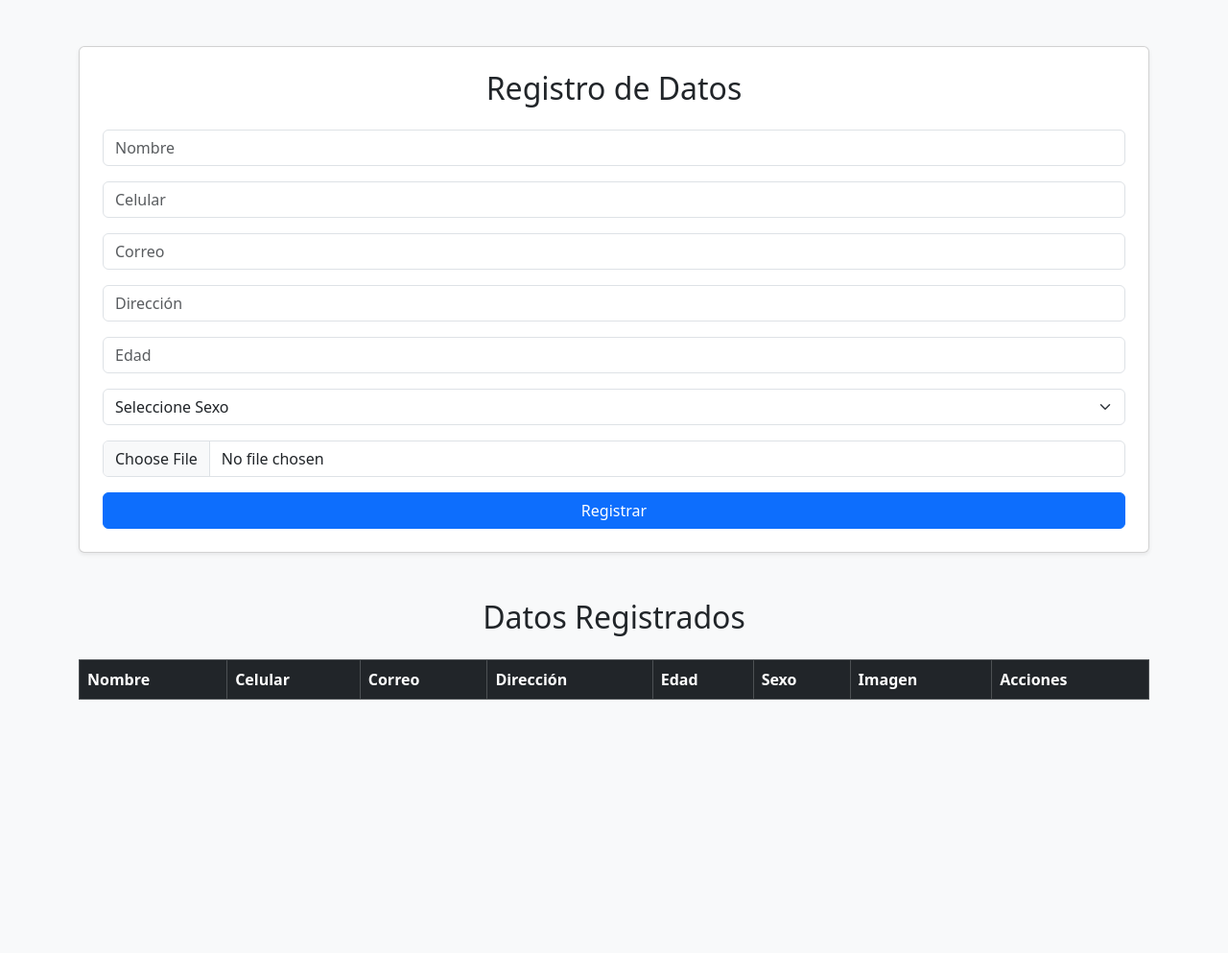
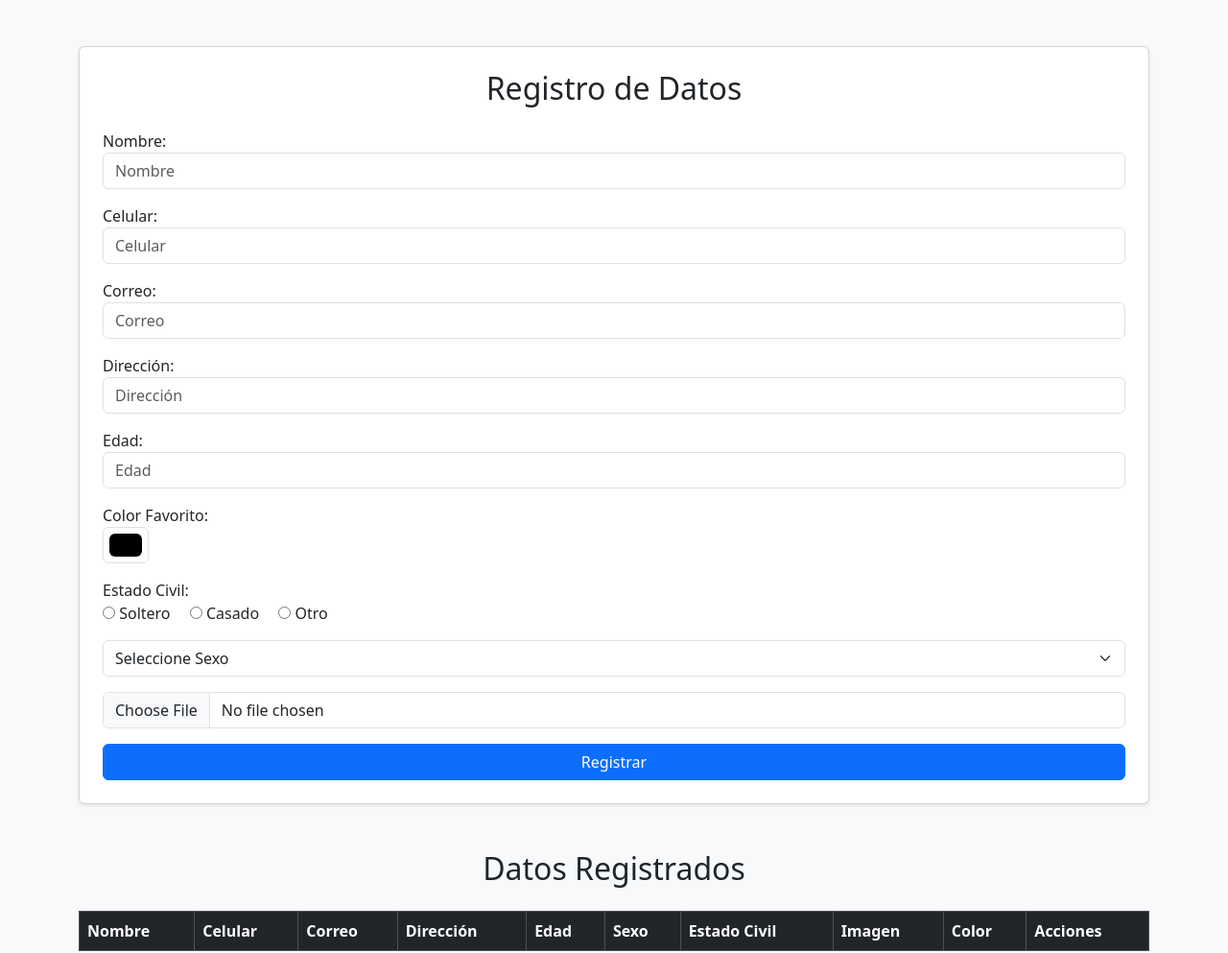
Before and after one commit to MigueCaRamirez/Actividad_web, a plain HTML site: page index.html in a window 1280 px wide. Shown: the whole page at 96% size. Before the commit the page ends 800 px from the top, so only its background shows below. Drawn offline with nearby package versions, Linux system fonts and the light colour scheme.

Commit message:
agregacion de radiobutton

```diff
--- a/index.html
+++ b/index.html
@@ -13,20 +13,39 @@
             <h2 class="text-center mb-4">Registro de Datos</h2>
             <form id="registroForm">
                 <div class="mb-3">
+                    <label for="nombre">Nombre: </label>
                     <input type="text" id="nombre" placeholder="Nombre" class="form-control" maxlength="30">
                 </div>
                 <div class="mb-3">
+                    <label for="celular">Celular: </label>
                     <input type="tel" id="celular" placeholder="Celular" class="form-control" pattern="[0-9]{10}" maxlength="10">
                 </div>
                 <div class="mb-3">
+                    <label for="correo">Correo: </label>
                     <input type="email" id="correo" placeholder="Correo" class="form-control">
                 </div>
                 <div class="mb-3">
+                    <label for="direccion">Dirección: </label>
                     <input type="text" id="direccion" placeholder="Dirección" class="form-control">
                 </div>
                 <div class="mb-3">
+                    <label for="edad">Edad: </label>
                     <input type="number" id="edad" placeholder="Edad" class="form-control" max="100">
                 </div>
+                <div class="mb-3">
+                    <label for="color">Color Favorito: </label>
+                    <input type="color" id="color" class="form-control form-control-color">
+                </div>
+                <div class="mb-3">
+                    <label>Estado Civil:</label><br>
+                    <input type="radio" id="soltero" name="estadoCivil" value="Soltero">
+                    <label for="soltero">Soltero</label>
+                    <input type="radio" id="casado" name="estadoCivil" value="Casado" class="ms-3">
+                    <label for="casado">Casado</label>
+                    <input type="radio" id="otro" name="estadoCivil" value="Otro" class="ms-3">
+                    <label for="otro">Otro</label>
+                </div>
+
                 <div class="mb-3">
                     <select id="sexo" class="form-select">
                         <option value="">Seleccione Sexo</option>
@@ -54,7 +73,9 @@
                     <th>Dirección</th>
                     <th>Edad</th>
                     <th>Sexo</th>
+                    <th>Estado Civil</th>
                     <th>Imagen</th>
+                    <th>Color</th>
                     <th>Acciones</th>
                 </tr>
             </thead>
@@ -62,7 +83,6 @@
         </table>
     </div>
 
-
     <script src="https://cdn.jsdelivr.net/npm/bootstrap@5.3.0-alpha3/dist/js/bootstrap.bundle.min.js"></script>
     <script src="script.js"></script>
 </body>
--- a/script.js
+++ b/script.js
@@ -1,7 +1,6 @@
 document.getElementById("registroForm").addEventListener("submit", function(event) {
     event.preventDefault();
 
-    // Obtener los valores del formulario
     const nombre = document.getElementById("nombre").value;
     const celular = document.getElementById("celular").value;
     const correo = document.getElementById("correo").value;
@@ -9,14 +8,16 @@ document.getElementById("registroForm").addEventListener("submit", function(even
     const edad = document.getElementById("edad").value;
     const sexo = document.getElementById("sexo").value;
     const imagen = document.getElementById("imagen").files[0];
+    const color = document.getElementById("color").value;
+    const estadoCivil = document.querySelector('input[name="estadoCivil"]:checked')?.value;
 
-    // Validar campos vacíos
-    if (!nombre || !celular || !correo || !direccion || !edad || !sexo || !imagen) {
+
+
+    if (!nombre || !celular || !correo || !direccion || !edad || !sexo || !imagen || !color || !estadoCivil) {
         alert("Por favor, complete todos los campos.");
         return;
     }
 
-    // Crear URL de la imagen
     const reader = new FileReader();
     reader.onload = function(event) {
         const imagenURL = event.target.result;
@@ -27,18 +28,16 @@ document.getElementById("registroForm").addEventListener("submit", function(even
             direccion,
             edad,
             sexo,
-            imagen: imagenURL
+            estadoCivil,
+            imagen: imagenURL,
+            color
         };
 
-        // Guardar en LocalStorage
         let registros = JSON.parse(localStorage.getItem("registros")) || [];
         registros.push(registro);
         localStorage.setItem("registros", JSON.stringify(registros));
 
-        // Actualizar tabla
         actualizarTabla();
-
-        // Limpiar formulario
         document.getElementById("registroForm").reset();
     };
     reader.readAsDataURL(imagen);
@@ -59,7 +58,9 @@ function actualizarTabla() {
             <td>${registro.direccion}</td>
             <td>${registro.edad}</td>
             <td>${registro.sexo}</td>
+            <td>${registro.estadoCivil}</td>
             <td><img src="${registro.imagen}" alt="Imagen" class="img-thumbnail" style="width: 60px; height: 60px; object-fit: cover;"></td>
+            <td><input type="color" value="${registro.color}" disabled></td>
             <td><button class="btn btn-danger btn-sm" onclick="eliminarRegistro(${index})">Eliminar</button></td>
         `;
         tabla.appendChild(fila);
@@ -68,10 +69,10 @@ function actualizarTabla() {
 
 function eliminarRegistro(index) {
     let registros = JSON.parse(localStorage.getItem("registros")) || [];
-    registros.splice(index, 1);  // Eliminar registro por índice
+    registros.splice(index, 1);
     localStorage.setItem("registros", JSON.stringify(registros));
-    actualizarTabla();  // Actualizar tabla
+    actualizarTabla();
 }
 
-// Cargar datos al iniciar
+// Cargar datos al cargar la página
 window.onload = actualizarTabla;
```
